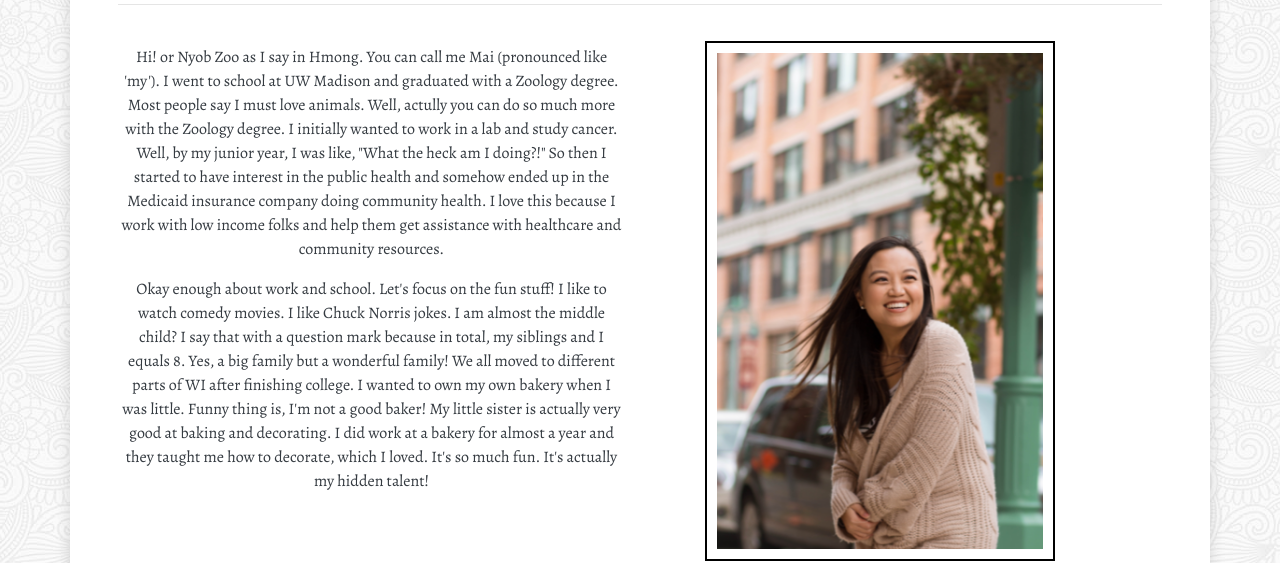
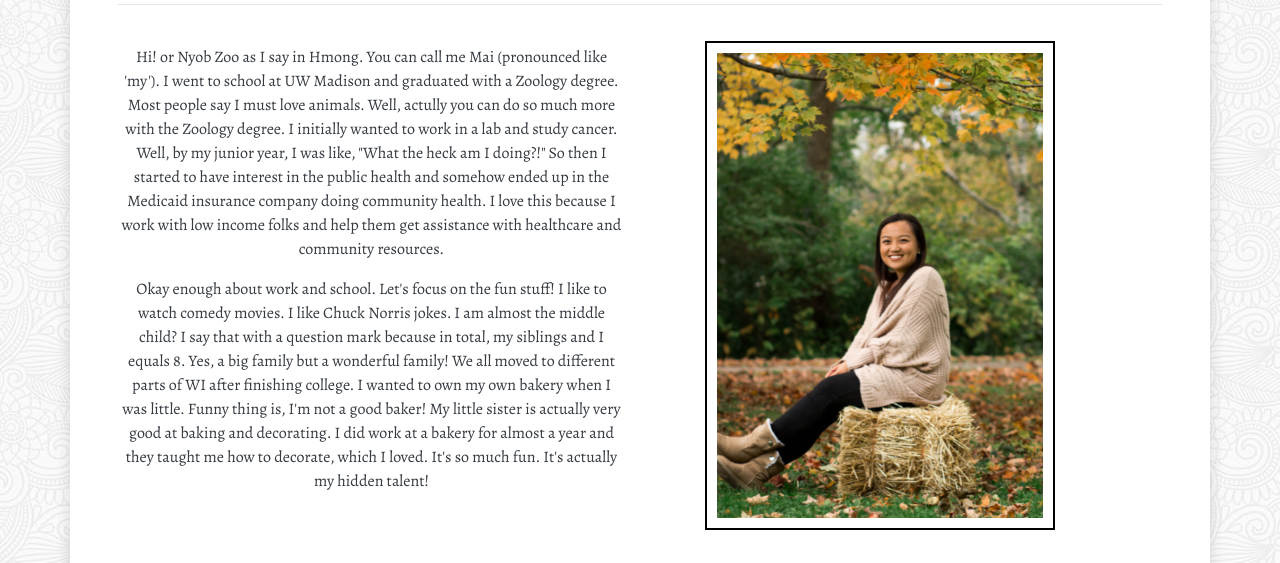
Before and after one commit to mhvue/updated_portfolio, a plain HTML site: page index.html in a window 1280 px wide. Shown: the part 276-839 px from the top of the page. Drawn offline with nearby package versions, Linux system fonts and the light colour scheme.

Commit message:
new profile pic

```diff
--- a/index.html
+++ b/index.html
@@ -55,9 +55,7 @@
                     <h2 class="headers">About Me</h2>
                     <hr>
                 </div>
-                <div class="col-md-6 text-center">
-                    <!-- <h2 class="headers">About Me</h2> -->
-
+                <div class="col-md-6 text-center ">
                     <br>
                     <p>Hi! or Nyob Zoo as I say in Hmong.  You can call me Mai (pronounced like 'my'). I went to school at UW Madison
                       and graduated with a Zoology degree. Most people say I must love animals. Well, actully you can do so much more with the Zoology degree. I initially
@@ -77,7 +75,7 @@
                   <br>
 
                   <div class="col-md-6">
-                    <img src="./images/MHV2.PNG" class ="img-fluid" id = "profilePic" alt="profile picture">
+                    <img src="./images/MHV3.PNG" class ="img-fluid" id = "profilePic" alt="profile picture">
                 </div>
             </div>
           </div>
```
Also changed, not shown: images/MHV3.png (added).
